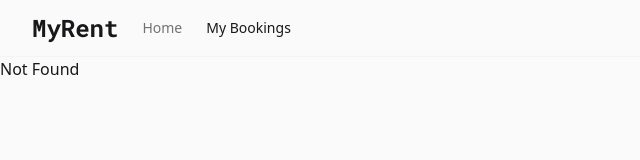
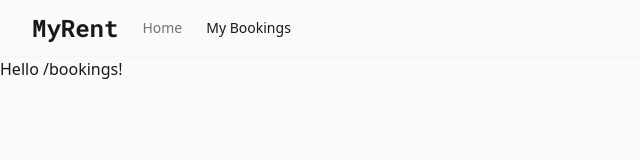
Before and after one commit to donnes/myrent-react-app, a React (Vite) app: page /bookings in a window 1280 px wide. Before the commit this address had no page. Shown: the top 160 px of the page, without its empty margins (0-640 px from the left). Built offline with nearby package versions, Linux system fonts and the light colour scheme.

Commit message:
Created initial bookings page

```diff
--- a/src/routeTree.gen.ts
+++ b/src/routeTree.gen.ts
@@ -11,10 +11,16 @@
 // Import Routes
 
 import { Route as rootRoute } from './routes/__root'
+import { Route as BookingsImport } from './routes/bookings'
 import { Route as IndexImport } from './routes/index'
 import { Route as PropertiesPropertyIdImport } from './routes/properties/$propertyId'
 
 // Create/Update Routes
+
+const BookingsRoute = BookingsImport.update({
+  path: '/bookings',
+  getParentRoute: () => rootRoute,
+} as any)
 
 const IndexRoute = IndexImport.update({
   path: '/',
@@ -34,6 +40,10 @@ declare module '@tanstack/react-router' {
       preLoaderRoute: typeof IndexImport
       parentRoute: typeof rootRoute
     }
+    '/bookings': {
+      preLoaderRoute: typeof BookingsImport
+      parentRoute: typeof rootRoute
+    }
     '/properties/$propertyId': {
       preLoaderRoute: typeof PropertiesPropertyIdImport
       parentRoute: typeof rootRoute
@@ -45,6 +55,7 @@ declare module '@tanstack/react-router' {
 
 export const routeTree = rootRoute.addChildren([
   IndexRoute,
+  BookingsRoute,
   PropertiesPropertyIdRoute,
 ])
 
--- /dev/null
+++ b/src/routes/bookings.tsx
@@ -0,0 +1,5 @@
+import { createFileRoute } from "@tanstack/react-router";
+
+export const Route = createFileRoute("/bookings")({
+  component: () => <div>Hello /bookings!</div>,
+});
```
